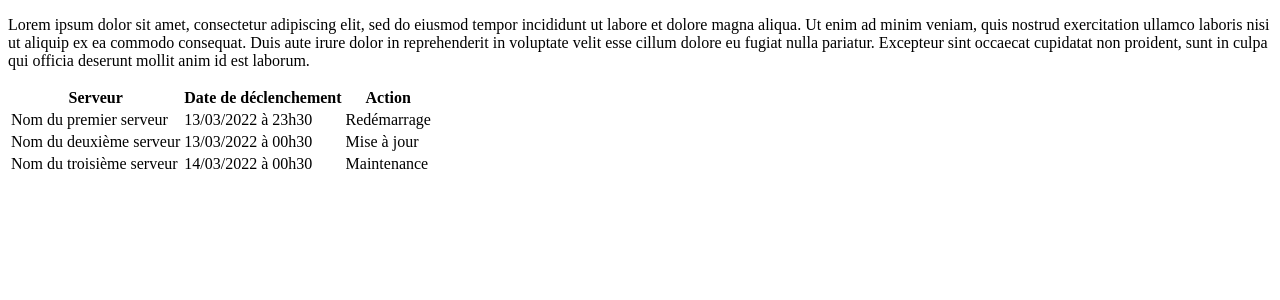
After one commit to FlorianLeChat/Source-Web-Console, a PHP site: template templates/tasks.twig in a window 1280 px wide. The commit adds this page. Shown: the top 300 px of the page. Run offline with PHP 8.4, Linux system fonts and the light colour scheme; the template is opened without the code that fills it, so the values that code supplies are empty; some libraries are stand-ins or nearby versions.

Commit message:
Added the TWIG template for the tasks page

```diff
--- a/index.php
+++ b/index.php
@@ -3,7 +3,7 @@
 	require("includes/init_twig.php");
 
 	// Variables fixes.
-	$page = "configuration";
+	$page = "index";
 	$title = "Administration";
 	$subtitle = "";
 	$language = "FR";
--- /dev/null
+++ b/templates/tasks.twig
@@ -0,0 +1,66 @@
+<!DOCTYPE html>
+<html lang="{{ language }}">
+	{{ head_html }}
+
+	<body>
+		<noscript>Votre navigateur ne supporte pas ou refuse de charger le JavaScript.</noscript>
+
+		<!-- En-tête de la page -->
+		<header>
+			{{ header_html }}
+		</header>
+
+		<main>
+			<!-- Barre de navigation -->
+			{{ navigation_html }}
+
+			<!-- Description de la page -->
+			<p>
+				Lorem ipsum dolor sit amet, consectetur adipiscing elit, sed do eiusmod tempor incididunt ut labore et dolore magna aliqua.
+				Ut enim ad minim veniam, quis nostrud exercitation ullamco laboris nisi ut aliquip ex ea commodo consequat.
+				Duis aute irure dolor in reprehenderit in voluptate velit esse cillum dolore eu fugiat nulla pariatur.
+				Excepteur sint occaecat cupidatat non proident, sunt in culpa qui officia deserunt mollit anim id est laborum.
+			</p>
+
+			<!-- Tableau des tâches planifiées -->
+			<section id="tasks">
+				<table>
+					<!-- En-tête de la tableau -->
+					<thead>
+						<tr>
+							<th>Serveur</th>
+							<th>Date de déclenchement</th>
+							<th>Action</th>
+						</tr>
+					</thead>
+
+					<!-- Corps de la tableau -->
+					<tbody>
+						<tr>
+							<td>Nom du premier serveur</td>
+							<td>13/03/2022 à 23h30</td>
+							<td>Redémarrage</td>
+						</tr>
+
+						<tr>
+							<td>Nom du deuxième serveur</td>
+							<td>13/03/2022 à 00h30</td>
+							<td>Mise à jour</td>
+						</tr>
+
+						<tr>
+							<td>Nom du troisième serveur</td>
+							<td>14/03/2022 à 00h30</td>
+							<td>Maintenance</td>
+						</tr>
+					</tbody>
+				</table>
+			</section>
+		</main>
+
+		<!-- Pied-de-page du site -->
+		<footer>
+			{{ footer_html }}
+		</footer>
+	</body>
+</html>
```
